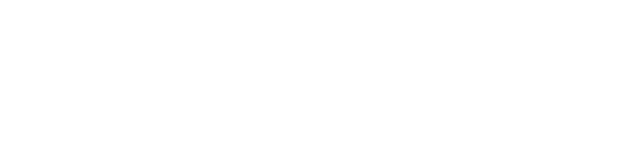
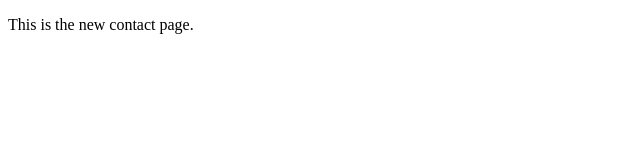
Before and after one commit to caylilambert22/first-repo, a plain HTML site: page initializing-repo/contact.html in a window 1280 px wide. Shown: the whole page, without its empty margins (0-640 px from the left). Drawn offline with Linux system fonts and the light colour scheme.

Commit message:
adding text to contact page

```diff
--- a/initializing-repo/contact.html
+++ b/initializing-repo/contact.html
@@ -3,9 +3,9 @@
 <head>
   <meta charset="UTF-8">
   <meta name="viewport" content="width=device-width, initial-scale=1.0">
-  <title>Document</title>
+  <title>Contact Page</title>
 </head>
 <body>
-
+  <p>This is the new contact page.</p>
 </body>
 </html>
```
